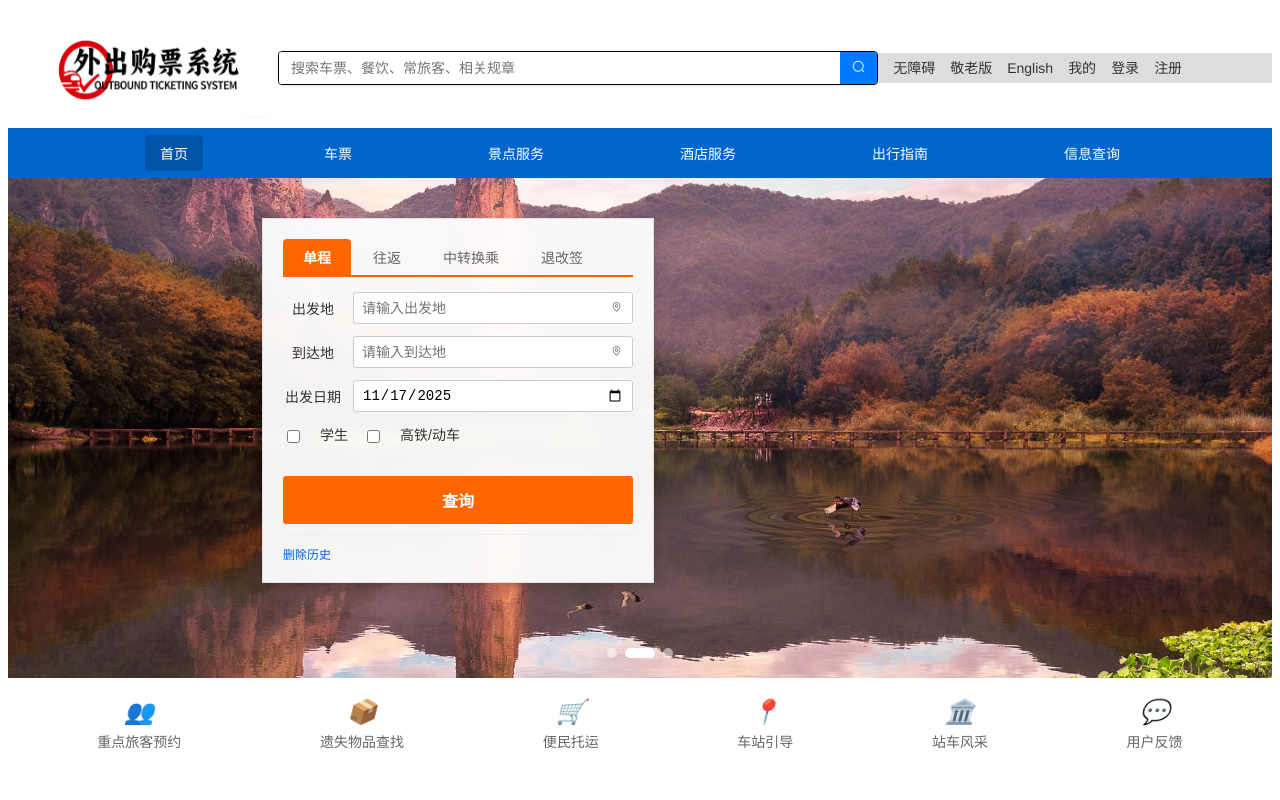
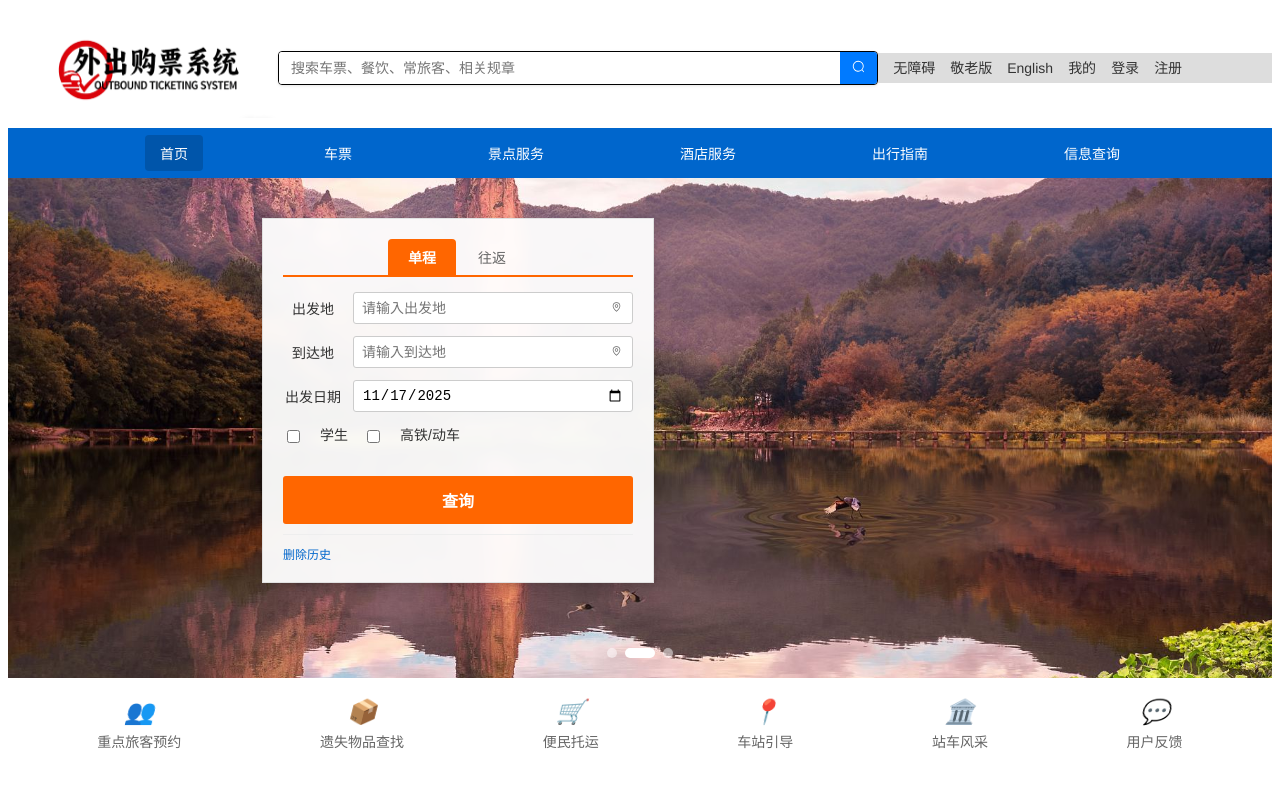
Before and after one commit to zheng0456/ticketing_system, a Vue app: page /index in a window 1280 px wide. Shown: the top 800 px of the page. Built offline with nearby package versions, Linux system fonts and the light colour scheme.

Commit message:
feat(ticket): 移除中转换乘和退改签按钮并居中标签导航
- 删除了中转换乘和退改签两个无功能的按钮
- 居中显示标签导航栏以改善视觉效果
- 调整样式布局提高界面整洁度

```diff
--- a/src/components/index/TicketForm.vue
+++ b/src/components/index/TicketForm.vue
@@ -18,8 +18,7 @@
       <div class="tab-nav">
         <button class="tab-btn" :class="{ active: tripType === 'single' }" @click="tripType = 'single'">单程</button>
         <button class="tab-btn" :class="{ active: tripType === 'round' }" @click="tripType = 'round'">往返</button>
-        <button class="tab-btn">中转换乘</button>
-        <button class="tab-btn">退改签</button>
+
       </div>
       <div class="form-group inline-group">
         <label>出发地</label>
@@ -186,6 +185,7 @@ export default {
 }
 .tab-nav {
   display: flex;
+  justify-content: center;
   margin-bottom: 15px;
   border-bottom: 2px solid #ff6600;
 }
```
